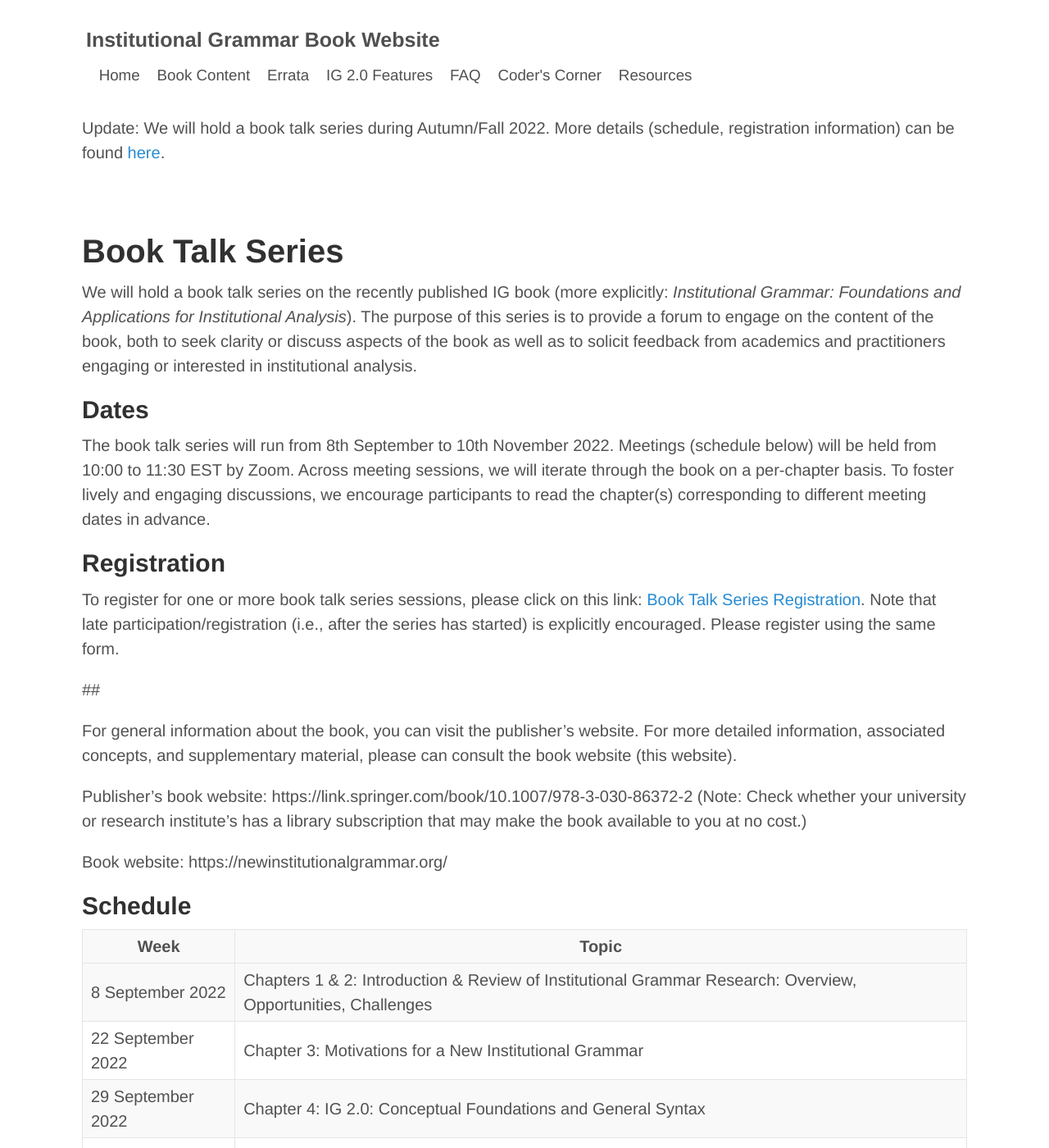
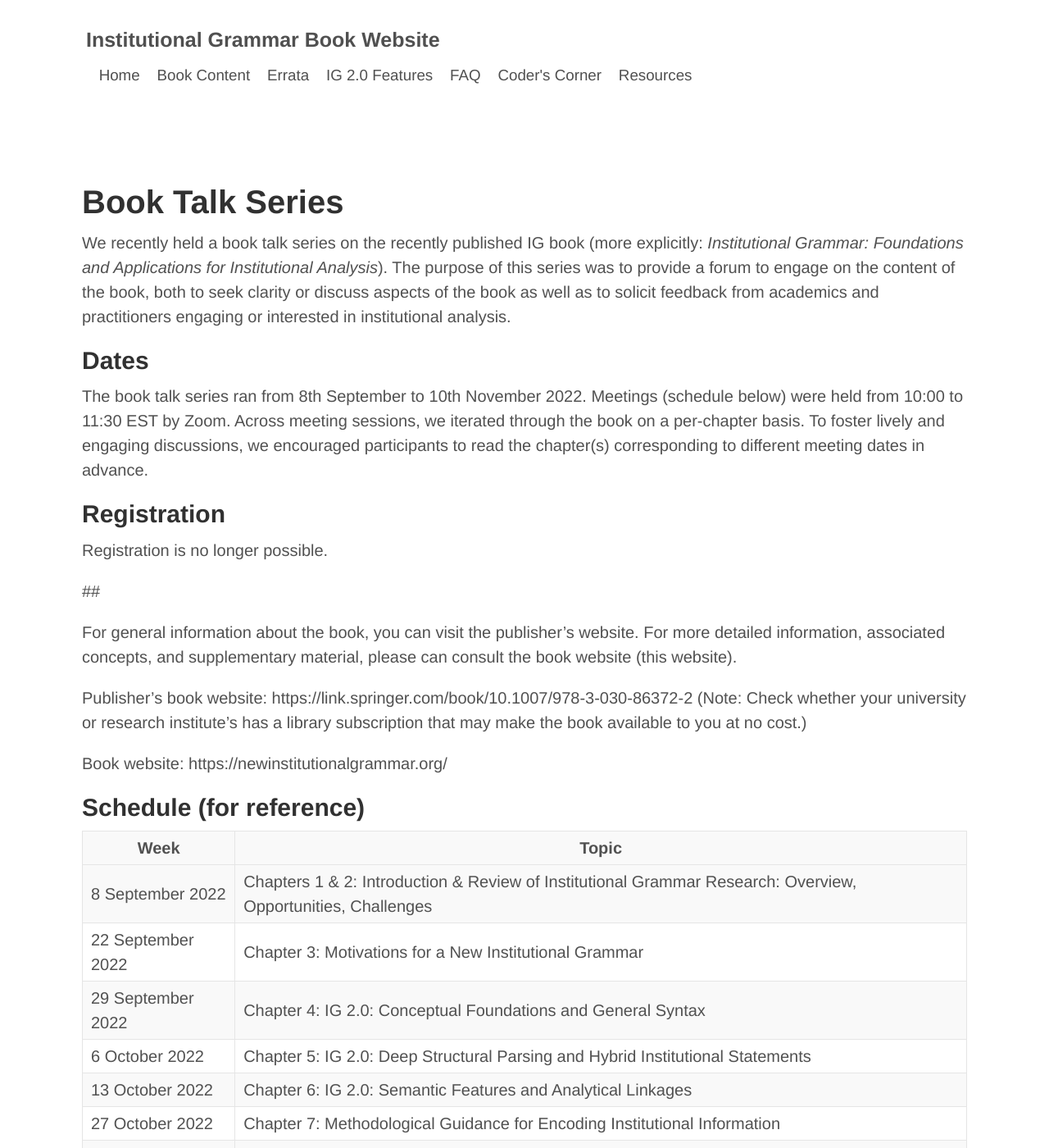
Before and after one commit to InstitutionalGrammar/IG-Book, a Jekyll site: the page built from book-talk.md, in a window 1280 px wide and 1400 px high. Shown: the whole window at 82% size. Built offline with Jekyll 4.4.1, drawn with Linux system fonts in a browser that asks for light colours; some of the changed text lies outside the part shown.

Commit message:
Updated website regarding talk series.

```diff
--- a/_layouts/default.html
+++ b/_layouts/default.html
@@ -38,7 +38,7 @@
      </small>
    </h3>
    <br>
-   Update: We will hold a book talk series during Autumn/Fall 2022. More details (schedule, registration information) can be found <a href="https://newinstitutionalgrammar.org/book-talk">here</a>.
+   <!-- Update: We will hold a book talk series during Autumn/Fall 2022. More details (schedule, registration information) can be found <a href="https://newinstitutionalgrammar.org/book-talk">here</a>.-->
 </header>
 
 <div id="content">
--- a/book-talk.md
+++ b/book-talk.md
@@ -5,15 +5,17 @@ title: IG Book
 
 # Book Talk Series
 
-We will hold a book talk series on the recently published IG book (more explicitly: *Institutional Grammar: Foundations and Applications for Institutional Analysis*). The purpose of this series is to provide a forum to engage on the content of the book, both to seek clarity or discuss aspects of the book as well as to solicit feedback from academics and practitioners engaging or interested in institutional analysis.
+We recently held a book talk series on the recently published IG book (more explicitly: *Institutional Grammar: Foundations and Applications for Institutional Analysis*). The purpose of this series was to provide a forum to engage on the content of the book, both to seek clarity or discuss aspects of the book as well as to solicit feedback from academics and practitioners engaging or interested in institutional analysis.
 
 ## Dates
 
-The book talk series will run from 8th September to 10th November 2022. Meetings (schedule below) will be held from 10:00 to 11:30 EST by Zoom. Across meeting sessions, we will iterate through the book on a per-chapter basis. To foster lively and engaging discussions, we encourage participants to read the chapter(s) corresponding to different meeting dates in advance.
+The book talk series ran from 8th September to 10th November 2022. Meetings (schedule below) were held from 10:00 to 11:30 EST by Zoom. Across meeting sessions, we iterated through the book on a per-chapter basis. To foster lively and engaging discussions, we encouraged participants to read the chapter(s) corresponding to different meeting dates in advance.
 
 ## Registration
 
-To register for one or more book talk series sessions, please click on this link: <a href="https://syracuseuniversity.qualtrics.com/jfe/form/SV_1M5FFj6alBgBlH0">Book Talk Series Registration</a>. Note that late participation/registration (i.e., after the series has started) is explicitly encouraged. Please register using the same form.
+Registration is no longer possible.
+
+<!--To register for one or more book talk series sessions, please click on this link: <a href="https://syracuseuniversity.qualtrics.com/jfe/form/SV_1M5FFj6alBgBlH0">Book Talk Series Registration</a>. Note that late participation/registration (i.e., after the series has started) is explicitly encouraged. Please register using the same form.-->
 
 ##
 
@@ -23,7 +25,7 @@ Publisher's book website: https://link.springer.com/book/10.1007/978-3-030-86372
 
 Book website: https://newinstitutionalgrammar.org/
 
-## Schedule
+## Schedule (for reference)
 
 | Week | Topic |
 | ----- | ----- |
```
Also changed, not shown: other parts of book-talk.md (+1 -1 lines).
